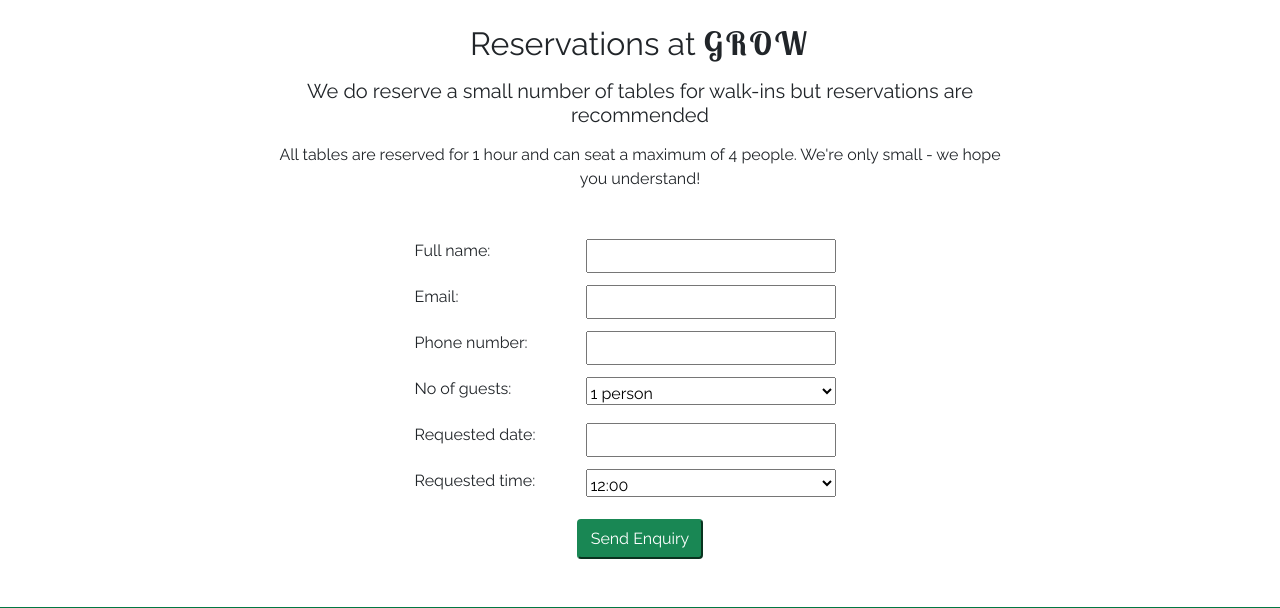
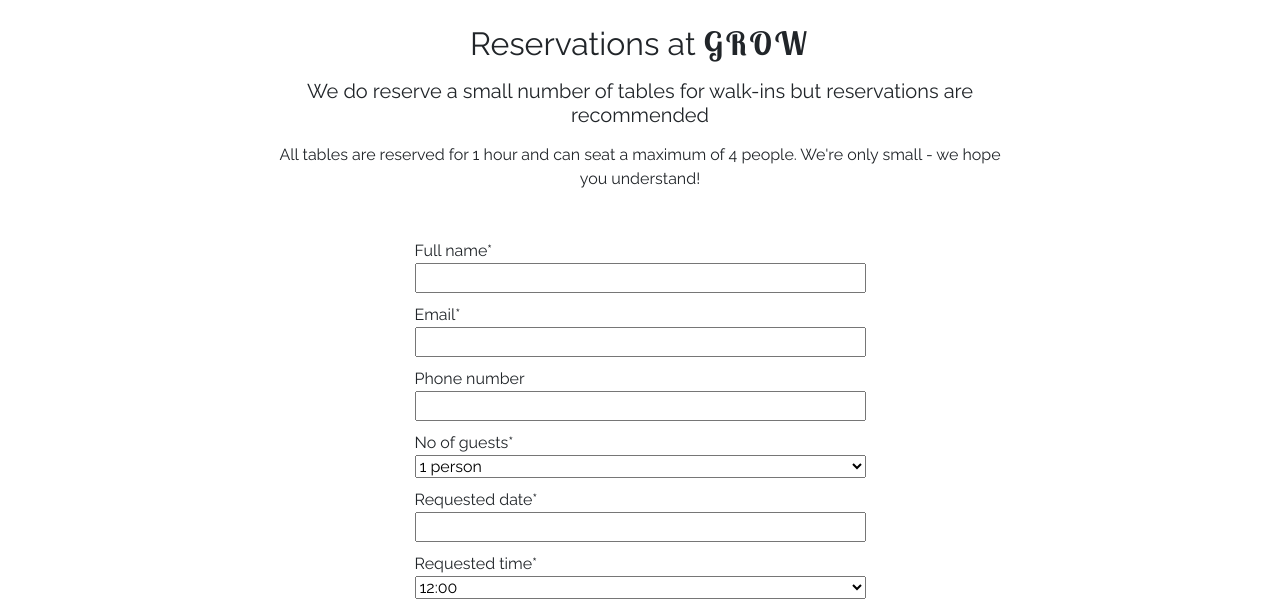
Before and after one commit to daisygunn/grow-restaurant, a Django app: page /reservations/ in a window 1280 px wide. Shown: the part 210-818 px from the top of the page. Run offline with Django 3.2, Linux system fonts and the light colour scheme; some libraries are stand-ins or nearby versions.

Commit message:
Make edit_reservation and reservations form 'crispy' to have consistent form styling across website. Remove old form CSS.

```diff
--- a/static/css/style.css
+++ b/static/css/style.css
@@ -173,29 +173,7 @@ a.ic::after {
 }
 
 
-/* Reservations page & contact page */
-
-.full-form {
-    list-style: none;
-}
-
-.full-form li label,
-.full-form label {
-    margin-left: 30px;
-}
-
-.full-form li {
-    padding: 5px;
-    margin-bottom: 20px;
-}
-
-li input,
-li select,
-.input-group.date {
-    width: 300px;
-    margin-right: 30px;
-    float: right;
-}
+/* Buttons */
 
 .button {
     display: block;
@@ -244,8 +222,11 @@ input#id_name.textinput.textInput,
 input#id_email.emailinput,
 textarea#id_message.textarea,
 input#id_full_name.textinput.textInput,
-input#id_phone_number.textinput.textInput {
+input#id_phone_number.textinput.textInput,
+select#id_no_of_guests,
+select#id_requested_time, input#id_requested_date {
     width: 100%;
+    margin-bottom: 10px;
 }
 
 /* Date picker */
@@ -287,13 +268,11 @@ input#id_phone_number.textinput.textInput {
     padding: 2px;
 }
 
-
 .reservation-list,
 .reservation-item {
     list-style: none;
     padding-left: 0;
 }
-
 
 /* Update details */
 
--- a/templates/reservations.html
+++ b/templates/reservations.html
@@ -1,6 +1,7 @@
 {% extends "base.html" %}
 
 {% block content %}
+{% load crispy_forms_tags %}
 <div class="container">
     <div class="row d-flex justify-content-center">
         <div class="col-sm-8">
@@ -16,20 +17,18 @@
         <div class="col-xs-10 col-sm-6 col-md-8 col-lg-6 col-xl-5">
             <!-- Display both forms together -->
             <form method="POST" class="mb-5 reservation-enquiry">
-                <ul class="full-form">
 
                     {% csrf_token %}
 
                     <!-- Customer form -->
-                    {{ customer_form.as_ul }}
+                    {{ customer_form | crispy }}
 
                     <!-- Reservation form -->
-                    {{ reservation_form.as_ul }}
+                    {{ reservation_form | crispy }}
 
                     <button type="submit" class="button mt-4 text-center submit-button">Send
                         enquiry</button>
 
-                </ul>
             </form>
         </div>
     </div>
```
Also changed, not shown: templates/edit_reservation.html (+6 -11 lines).
